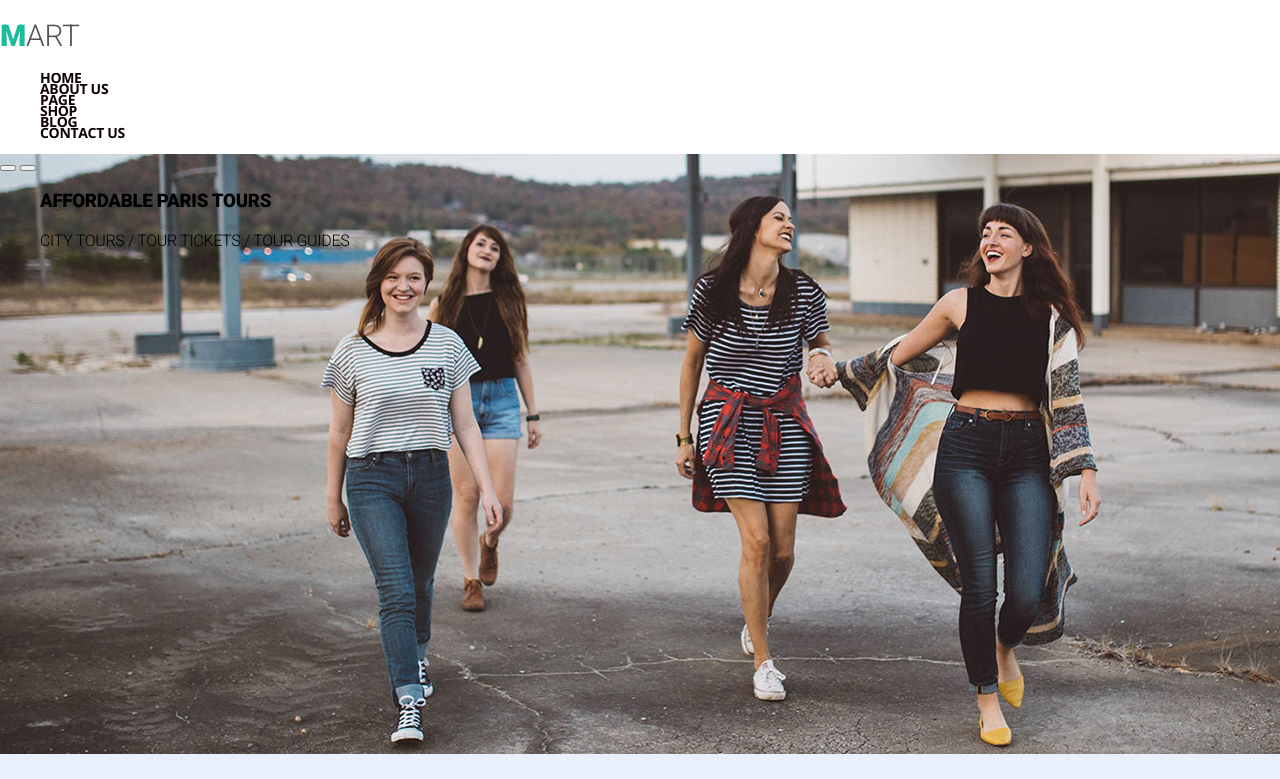
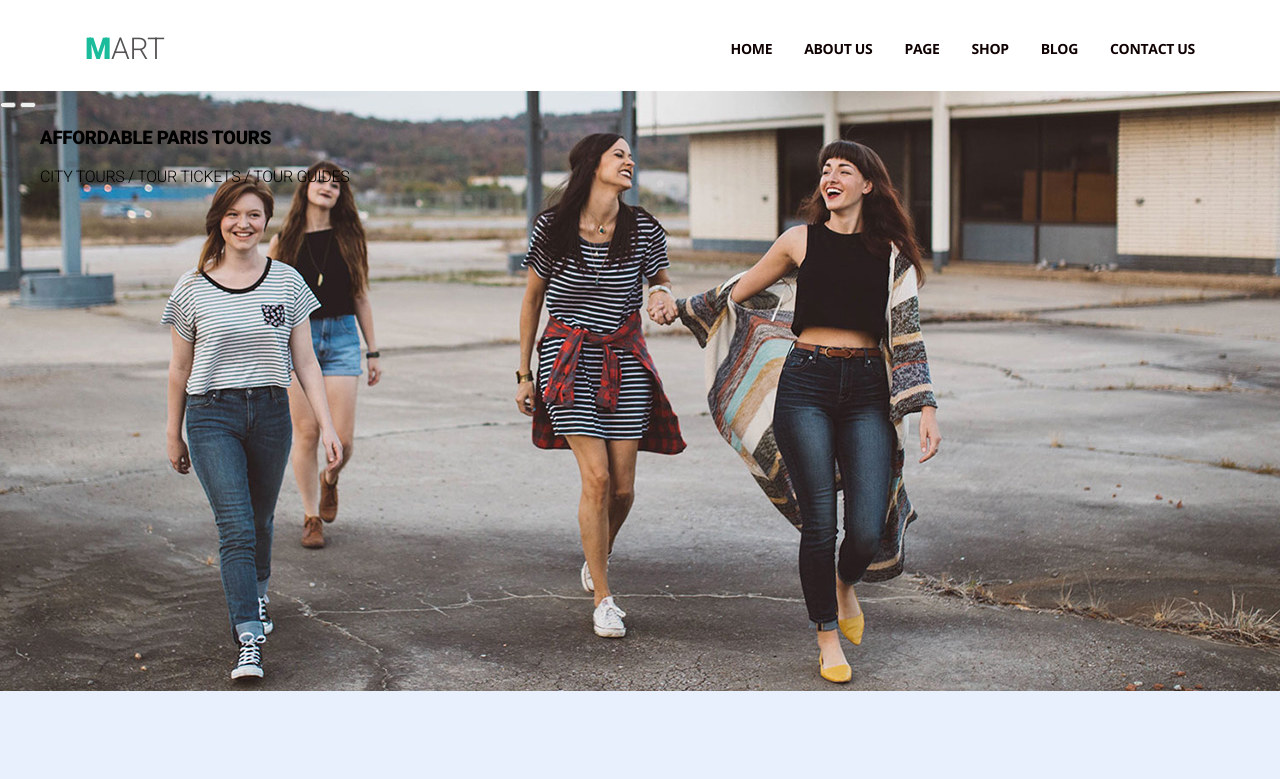
Before and after one commit to dmytrosch/module-05, a plain HTML site: page index.html in a window 1280 px wide. Shown: the top 779 px of the page. Drawn offline with nearby package versions, Linux system fonts and the light colour scheme.

Commit message:
header done

```diff
--- a/css/style.css
+++ b/css/style.css
@@ -1,10 +1,10 @@
 /* font-family: 'Roboto', sans-serif;
 font-family: 'Open Sans', sans-serif; */
 
+    /* turquoise color */
 :root{
-    /* turquoise color */
    --9c: #1abc9c;
-   --a9: #46bfa9
+   --a9: #46bfa9;
 }
 
 *{
@@ -32,19 +32,54 @@ a{
     display: block;
 }
 
+nav{
+    width: 1110px;
+    background-color: #fff;
+    height: 91px;
+    margin: 0 auto;
+    padding-top: 33px;
+}
+
+.clearfix::after{
+    content: '';
+    display: table;
+    clear: both;
+}
+
 .site-logo{
+    float: left;
+    margin: 0;
+
+}
+
+.site-name{
+    color: #555252;
     font-size: 30px;
     line-height: 32px;
     font-weight: 300;
+    padding: 0;
+    margin: 0;
 }
 
-.site-logo a{
-    color: #555252;
+.site-name::first-letter{
+    font-weight: 900;
+    color: var(--9c);
 }
 
-.site-logo a::first-letter{
-    font-weight: 900;
-    color: var(--9c);
+menu{
+    float: right;
+    padding-top: 10px;
+    margin-bottom: 40px;
+    margin: 0;
+}
+
+.menu-item{
+    float: left;
+    margin-right: 32px;
+}
+
+.menu-item:last-child{
+    margin-right: 0;
 }
 
 .menu-item a{
@@ -58,7 +93,8 @@ a{
 .slider{
     height: 600px;
     background-image: url(../img/slide4.jpg);
-    background-size: cover;
+    background-repeat: no-repeat;
+    background-position: center;
     background-color: #323232;
 }
 
--- a/index.html
+++ b/index.html
@@ -12,11 +12,13 @@
 
 <body>
     <header class="wrapper">
-        <nav>
-            <h1 class="site-logo">
-                <a href="index.html">Mart</a>
-            </h1>
-            <menu>
+        <nav class="clearfix">
+
+            <a href="index.html" class="site-logo">
+                <h1 class="site-name">Mart</h1>
+            </a>
+
+            <menu class="clearfix">
                 <li class="menu-item"><a href="">Home</a></li>
                 <li class="menu-item"><a href="">About us</a></li>
                 <li class="menu-item"><a href="">Page</a></li>
```
